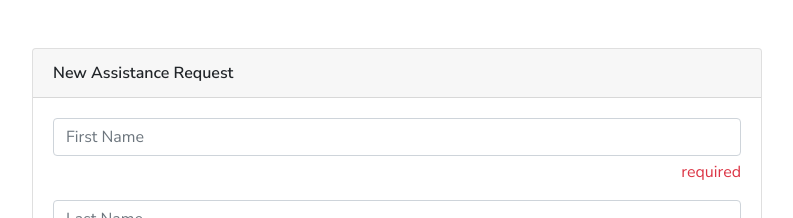
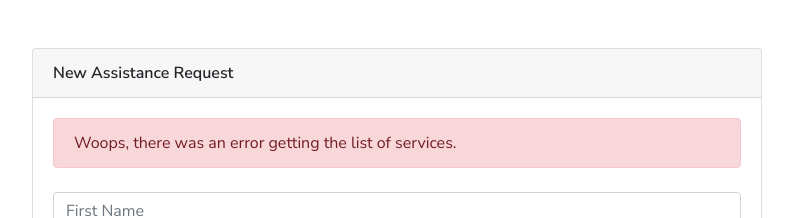
Before and after one commit to ronnorthrip/vue-assistance-request, a Vue app: page / in a window 1280 px wide. Shown: the top 218 px of the page, without its empty margins (243-1036 px from the left). Built offline with nearby package versions, Linux system fonts and the light colour scheme; no server answers.

Commit message:
Conditionally shows an error message based on services fetch state

```diff
--- a/src/components/AssistanceRequest.vue
+++ b/src/components/AssistanceRequest.vue
@@ -5,6 +5,13 @@
 
       <div class="card-body">
         <form role="form">
+            <div class="alerts">
+              <!-- Services Fetch Error -->
+              <div class="alert alert-danger mb-4" v-if="servicesFetchFailed">
+                Woops, there was an error getting the list of services.
+              </div>
+            </div>
+
             <!-- First Name -->
             <div class="form-group">
                 <div>
@@ -107,7 +114,8 @@ export default {
         service_type: null,
         description: null
       },
-      services:[]
+      services:[],
+      servicesFetchFailed: false
     };
   },
   computed: {
@@ -120,10 +128,11 @@ export default {
       axios.get(this.api_domain+'/api/service-types')
       .then(response => {
         this.services=response.data.data
+        this.servicesFetchFailed = false
       })
       .catch(error => {
         window.console.log(error)
-        // self.errored = true
+        this.servicesFetchFailed = true
       });
     }
   }
```
Also changed, not shown: 1 other file (tests, documents, lock files or other folders).
